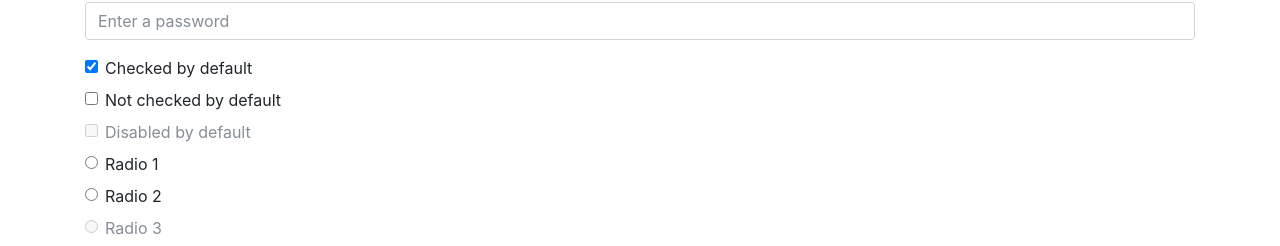
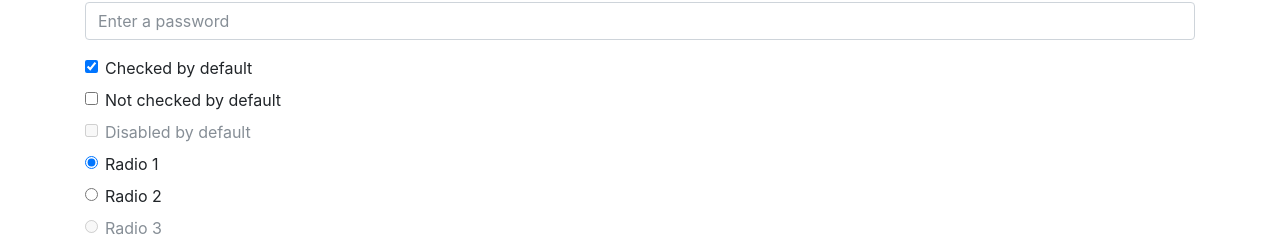
Before and after one commit to Gurenax/react-bootstrap-components, a React (Create React App) app: page / in a window 1280 px wide. Shown: the part 1519-1765 px from the top of the page. Built offline with nearby package versions, Linux system fonts and the light colour scheme.

Commit message:
Update group name of inline radio btn group

```diff
--- a/src/App.js
+++ b/src/App.js
@@ -92,9 +92,9 @@ class App extends Component {
               </FormGroup>
 
               <FormGroup>
-                <RadioButton id='radio1' group='radio' value='option1' description='Radio 1' selected />
-                <RadioButton id='radio2' group='radio' value='option2' description='Radio 2' />
-                <RadioButton id='radio3' group='radio' value='option3' description='Radio 3' disabled />
+                <RadioButton id='radio1' group='radioGrp1' value='option1' description='Radio 1' selected />
+                <RadioButton id='radio2' group='radioGrp1' value='option2' description='Radio 2' />
+                <RadioButton id='radio3' group='radioGrp1' value='option3' description='Radio 3' disabled />
               </FormGroup>
 
               <FormGroup type='check'>
@@ -104,9 +104,9 @@ class App extends Component {
               </FormGroup>
 
               <FormGroup>
-                <RadioButton id='inlineRadio1' group='radio' value='option1' description='Radio 1' inline selected />
-                <RadioButton id='inlineRadio2' group='radio' value='option2' description='Radio 2' inline />
-                <RadioButton id='inlineRadio3' group='radio' value='option3' description='Radio 3' inline disabled />
+                <RadioButton id='inlineRadio1' group='radioGrp2' value='option1' description='Radio 1' inline selected />
+                <RadioButton id='inlineRadio2' group='radioGrp2' value='option2' description='Radio 2' inline />
+                <RadioButton id='inlineRadio3' group='radioGrp2' value='option3' description='Radio 3' inline disabled />
               </FormGroup>
 
               <FormGroup>
```
